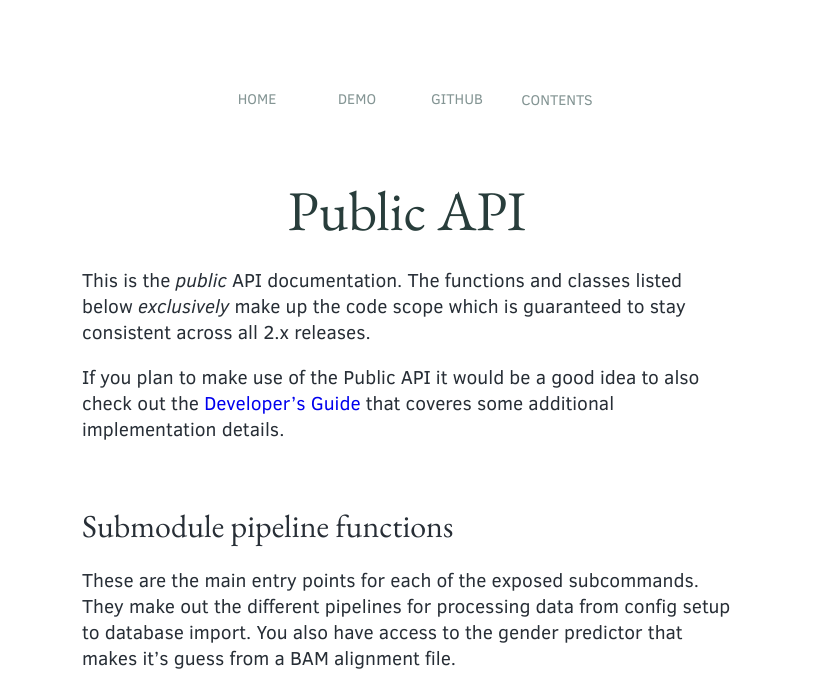
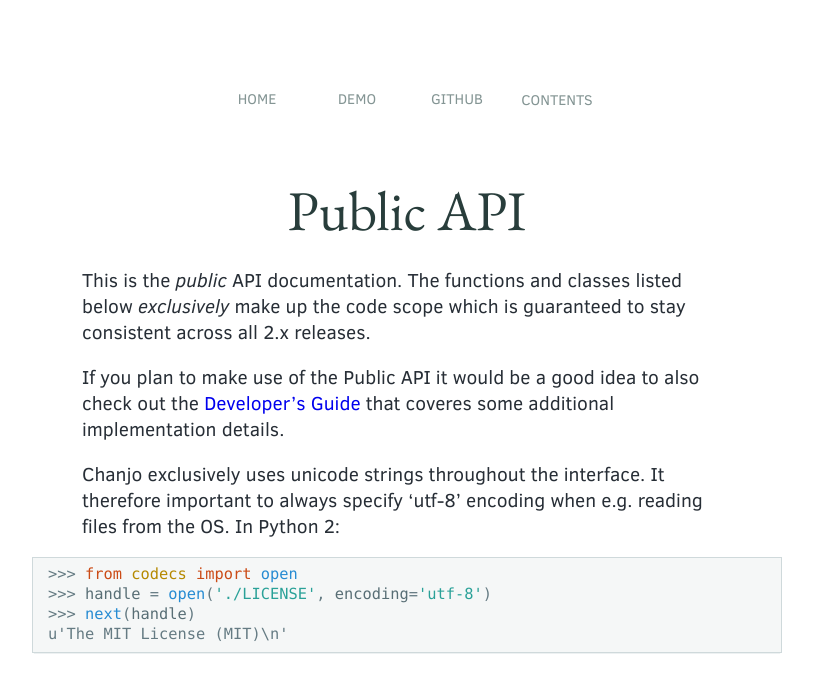
Before and after one commit to Clinical-Genomics/chanjo, a Sphinx documentation site: the page built from docs/api.rst, in a window 1280 px wide and 900 px high, cut to the strip 0-685 px from the top of the window. Shown: the whole strip, without its empty margins (233-1046 px from the left). Built offline with Sphinx 7.4.7, drawn with Linux system fonts in a browser that asks for light colours.

Commit message:
fix #101 by updating docs to make unicode usage more clear

```diff
--- a/docs/api.rst
+++ b/docs/api.rst
@@ -6,6 +6,15 @@ listed below *exclusively* make up the code scope which is guaranteed
 to stay consistent across all 2.x releases.
 
 If you plan to make use of the Public API it would be a good idea to also check out the `Developer's Guide`_ that coveres some additional implementation details.
+
+Chanjo exclusively uses unicode strings throughout the interface. It therefore important to always specify 'utf-8' encoding when e.g. reading files from the OS. In Python 2:
+
+.. code-block:: python
+
+  >>> from codecs import open
+  >>> handle = open('./LICENSE', encoding='utf-8')
+  >>> next(handle)
+  u'The MIT License (MIT)\n'
 
 
 Submodule pipeline functions
```
